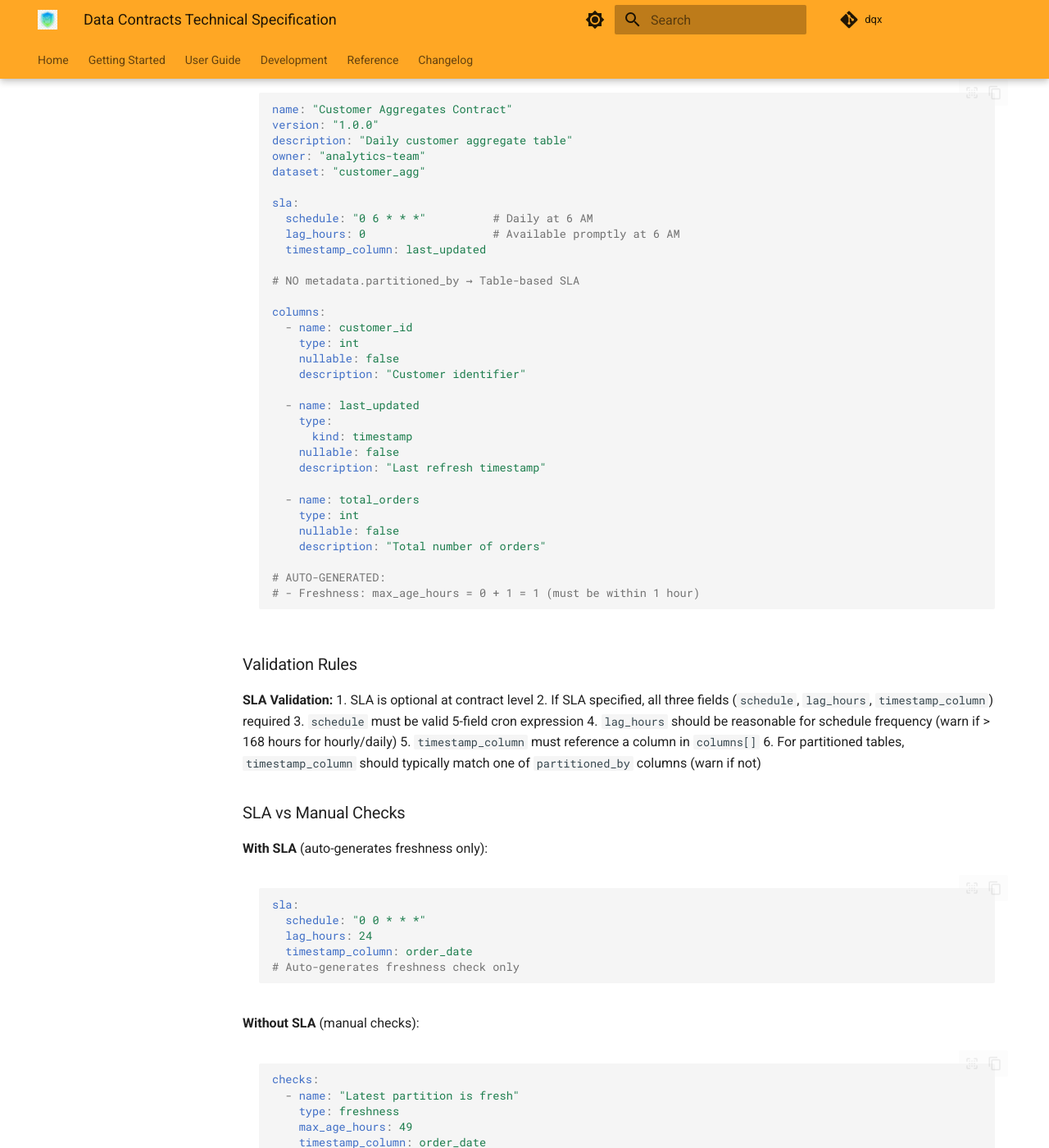
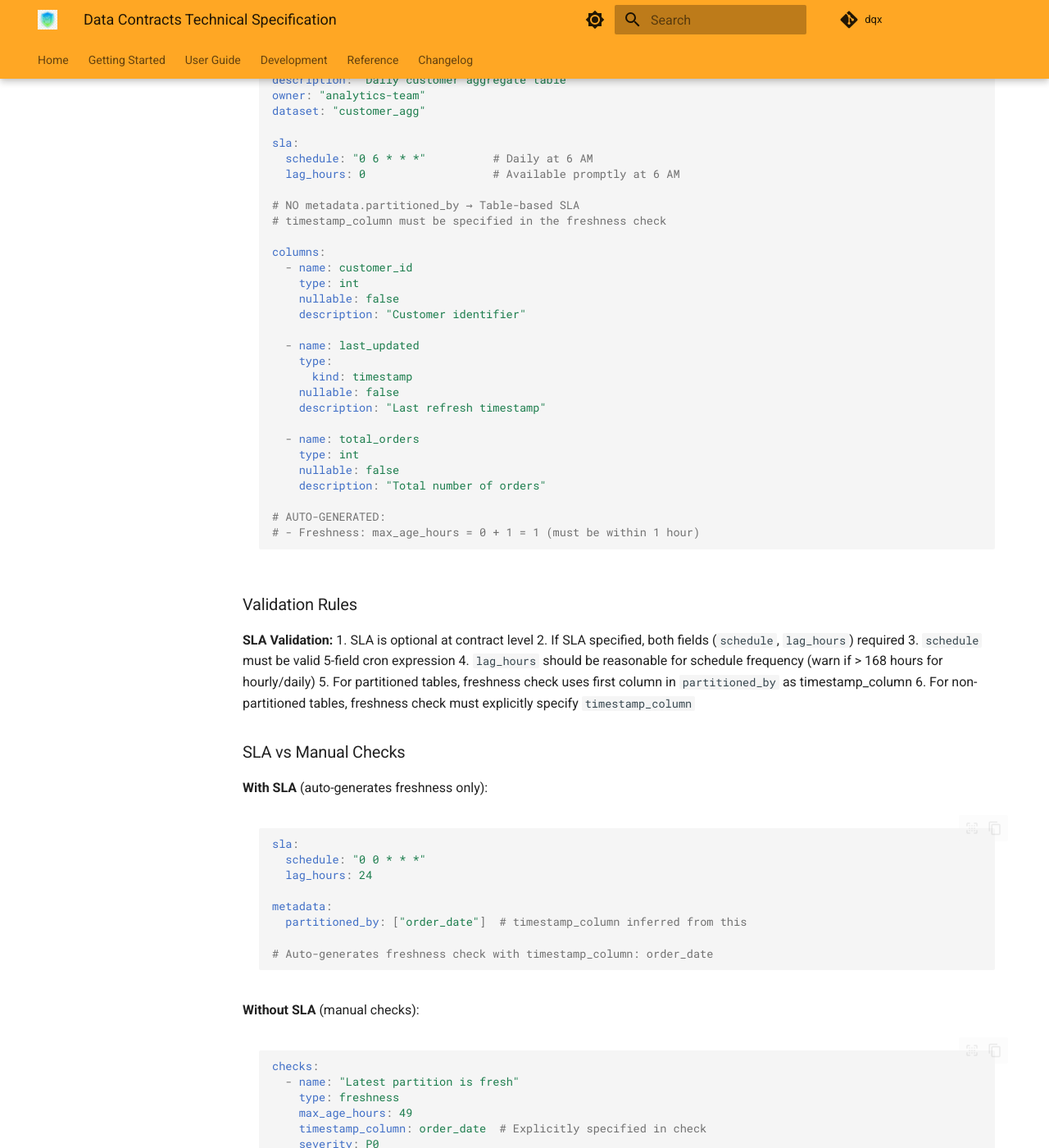
Before and after one commit to nampham2/dqx, an MkDocs documentation site: the page built from docs/design/data_contracts_technical_spec.md, in a window 1280 px wide and 1400 px high, scrolled down 17845 px. Shown: the whole window at 82% size. Built offline with MkDocs 1.6.1 and Material for MkDocs 9.7.7, drawn with Linux system fonts in a browser that asks for light colours; comment, search, counter and statistics services are not loaded; some of the changed text lies outside the part shown.

Commit message:
docs: remove timestamp_column from SLA metadata (belongs in checks)

````diff
--- a/docs/design/data_contracts_technical_spec.md
+++ b/docs/design/data_contracts_technical_spec.md
@@ -507,7 +506,7 @@ Complex types can be nested arbitrarily (e.g., list of structs with maps). All t
 
 Contracts support optional SLA metadata defining when data should arrive. SLAs auto-generate freshness checks, convert business requirements into executable validation, and document availability guarantees. The system uses standard cron expressions for scheduling and infers partition vs. table mode from `metadata.partitioned_by`.
 
-SLA is optional—omit it for ad-hoc datasets or when freshness isn't a concern. When specified, three fields are required: `schedule`, `lag_hours`, and `timestamp_column`.
+SLA is optional—omit it for ad-hoc datasets or when freshness isn't a concern. When specified, two fields are required: `schedule` and `lag_hours`.
 
 ### SLA Structure
 
@@ -524,7 +523,6 @@ tags: [string, ...]
 sla:
   schedule: string               # REQUIRED (if sla specified): Cron expression (5-field format)
   lag_hours: int                 # REQUIRED (if sla specified): Hours after scheduled time until data available
-  timestamp_column: string       # REQUIRED (if sla specified): Column to measure freshness
 
 # Optional table metadata
 metadata:
@@ -541,7 +539,6 @@ metadata:
 |-------|------|----------|-------------|
 | `schedule` | `string` | Yes* | Cron expression (5-field format) defining when data arrives |
 | `lag_hours` | `int` | Yes* | Hours after scheduled time until data is available |
-| `timestamp_column` | `string` | Yes* | Column to measure freshness (typically partition key) |
 
 \* Required if `sla` block is specified. The entire `sla` block is optional at contract level.
 
@@ -572,9 +569,11 @@ checks:
   - name: "SLA: Freshness check"
     type: freshness
     max_age_hours: <calculated>
-    timestamp_column: <from sla.timestamp_column>
+    timestamp_column: <inferred from partitioned_by or specified in check>
     severity: P0
 ```
+
+**Note:** The `timestamp_column` is inferred from the first column in `metadata.partitioned_by` for partitioned tables, or must be explicitly specified in the freshness check for non-partitioned tables.
 
 Gap detection is NOT auto-generated. Users explicitly add `partition_completeness` checks in the `checks` section if needed.
 
@@ -716,7 +714,7 @@ columns:
 #   - name: "SLA: Freshness check"
 #     type: freshness
 #     max_age_hours: 49              # 24 lag + 24 period + 1 buffer
-#     timestamp_column: order_date
+#     timestamp_column: order_date   # Inferred from partitioned_by
 #     severity: P0
 
 # User can optionally add gap detection:
@@ -830,9 +826,9 @@ dataset: "customer_agg"
 sla:
   schedule: "0 6 * * *"          # Daily at 6 AM
   lag_hours: 0                   # Available promptly at 6 AM
-  timestamp_column: last_updated
 
 # NO metadata.partitioned_by → Table-based SLA
+# timestamp_column must be specified in the freshness check
 
 columns:
   - name: customer_id
@@ -859,11 +855,11 @@ columns:
 
 **SLA Validation:**
 1. SLA is optional at contract level
-2. If SLA specified, all three fields (`schedule`, `lag_hours`, `timestamp_column`) required
+2. If SLA specified, both fields (`schedule`, `lag_hours`) required
 3. `schedule` must be valid 5-field cron expression
 4. `lag_hours` should be reasonable for schedule frequency (warn if > 168 hours for hourly/daily)
-5. `timestamp_column` must reference a column in `columns[]`
-6. For partitioned tables, `timestamp_column` should typically match one of `partitioned_by` columns (warn if not)
+5. For partitioned tables, freshness check uses first column in `partitioned_by` as timestamp_column
+6. For non-partitioned tables, freshness check must explicitly specify `timestamp_column`
 
 ### SLA vs Manual Checks
 
@@ -872,8 +868,11 @@ columns:
 sla:
   schedule: "0 0 * * *"
   lag_hours: 24
-  timestamp_column: order_date
-# Auto-generates freshness check only
+
+metadata:
+  partitioned_by: ["order_date"]  # timestamp_column inferred from this
+
+# Auto-generates freshness check with timestamp_column: order_date
 ```
 
 **Without SLA** (manual checks):
@@ -882,7 +881,7 @@ checks:
   - name: "Latest partition is fresh"
     type: freshness
     max_age_hours: 49
-    timestamp_column: order_date
+    timestamp_column: order_date  # Explicitly specified in check
     severity: P0
 ```
 
@@ -1052,13 +1051,12 @@ owner: "team-name"
 dataset: "table_name"
 tags: ["tag1", "tag2"]
 
-# Optional SLA (3 fields)
+# Optional SLA (2 fields)
 sla:
   schedule: "0 0 * * *"        # Cron expression
   lag_hours: 24                # Availability lag
-  timestamp_column: event_date # Freshness column
 
-# Optional partitioning
+# Optional partitioning (timestamp_column inferred for freshness checks)
 metadata:
   partitioned_by: ["event_date"]
 
````
Also changed, not shown: other parts of docs/design/data_contracts_technical_spec.md (+0 -4 lines).
